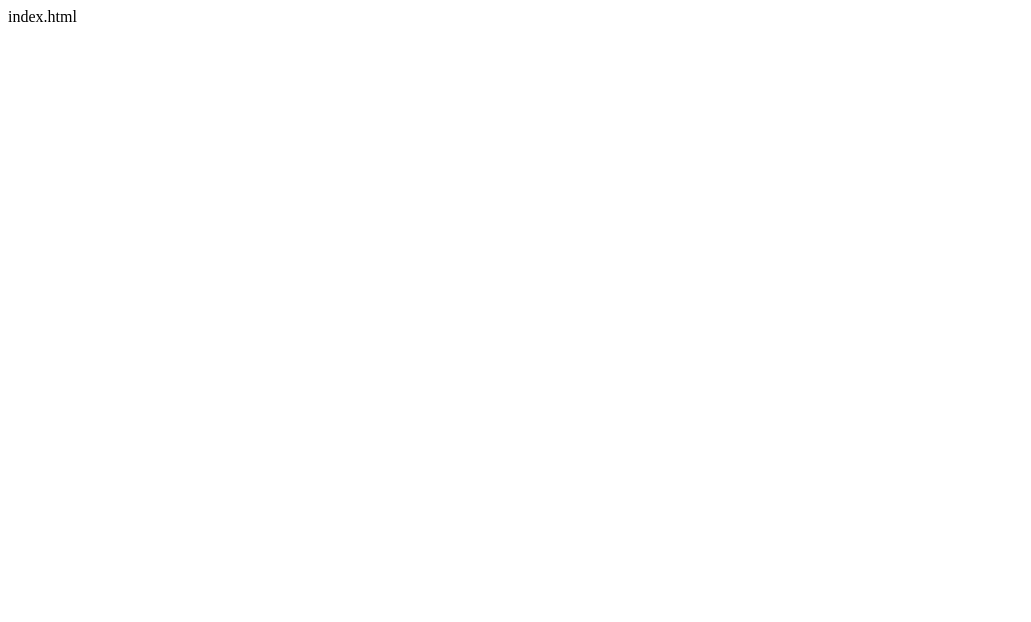
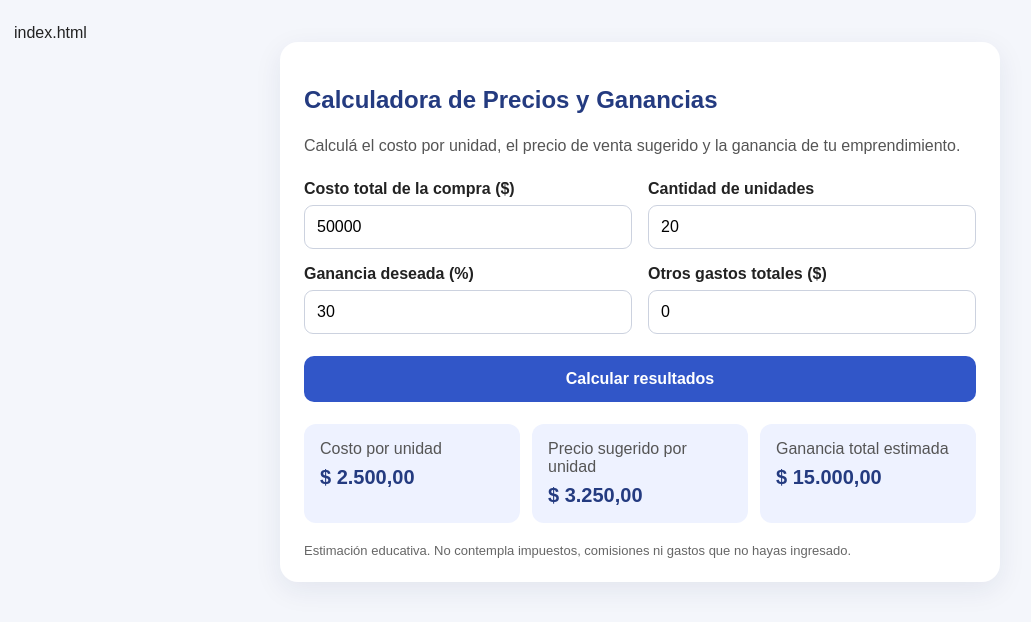
Before and after one commit to carinayoads-prog/calculadora-precios-ganancia, a plain HTML site: page index.html in a window 1280 px wide. Shown: the whole page, without its empty margins (0-1031 px from the left). Drawn offline with Linux system fonts and the light colour scheme.

Commit message:
Update index.html

```diff
--- a/index.html
+++ b/index.html
@@ -1 +1,239 @@
 index.html
+<!DOCTYPE html>
+<html lang="es">
+<head>
+  <meta charset="UTF-8">
+  <meta name="viewport" content="width=device-width, initial-scale=1.0">
+  <title>Calculadora de Precios y Ganancias</title>
+  <style>
+    * {
+      box-sizing: border-box;
+    }
+
+    body {
+      margin: 0;
+      padding: 24px 14px;
+      font-family: Arial, sans-serif;
+      background: #f4f6fb;
+      color: #222;
+    }
+
+    main {
+      max-width: 720px;
+      margin: auto;
+    }
+
+    .card {
+      background: white;
+      padding: 24px;
+      border-radius: 18px;
+      box-shadow: 0 8px 28px #17255414;
+    }
+
+    h1 {
+      color: #243b80;
+    }
+
+    p {
+      line-height: 1.5;
+      color: #555;
+    }
+
+    .grid {
+      display: grid;
+      grid-template-columns: repeat(auto-fit, minmax(220px, 1fr));
+      gap: 16px;
+      margin: 22px 0;
+    }
+
+    label {
+      display: block;
+      font-weight: bold;
+      margin-bottom: 7px;
+    }
+
+    input {
+      width: 100%;
+      padding: 12px;
+      border: 1px solid #ccd2df;
+      border-radius: 9px;
+      font-size: 16px;
+    }
+
+    button {
+      width: 100%;
+      padding: 14px;
+      border: 0;
+      border-radius: 10px;
+      background: #3156c8;
+      color: white;
+      font-size: 16px;
+      font-weight: bold;
+      cursor: pointer;
+    }
+
+    button:hover {
+      background: #2545a7;
+    }
+
+    .results {
+      display: none;
+      margin-top: 22px;
+      gap: 12px;
+      grid-template-columns: repeat(auto-fit, minmax(170px, 1fr));
+    }
+
+    .result {
+      padding: 16px;
+      border-radius: 12px;
+      background: #eef2ff;
+    }
+
+    .result span {
+      display: block;
+      margin-bottom: 8px;
+      color: #555;
+    }
+
+    .result strong {
+      color: #243b80;
+      font-size: 20px;
+      overflow-wrap: anywhere;
+    }
+
+    .error {
+      color: #b42318;
+    }
+
+    footer {
+      margin-top: 20px;
+      font-size: 13px;
+      color: #666;
+    }
+  </style>
+</head>
+<body>
+  <main>
+    <section class="card">
+      <h1>Calculadora de Precios y Ganancias</h1>
+
+      <p>
+        Calculá el costo por unidad, el precio de venta
+        sugerido y la ganancia de tu emprendimiento.
+      </p>
+
+      <div class="grid">
+        <div>
+          <label for="cost">Costo total de la compra ($)</label>
+          <input id="cost" type="number" min="0"
+            step="0.01" value="50000">
+        </div>
+
+        <div>
+          <label for="quantity">Cantidad de unidades</label>
+          <input id="quantity" type="number" min="1"
+            step="1" value="20">
+        </div>
+
+        <div>
+          <label for="margin">Ganancia deseada (%)</label>
+          <input id="margin" type="number" min="0"
+            step="0.1" value="30">
+        </div>
+
+        <div>
+          <label for="extra">Otros gastos totales ($)</label>
+          <input id="extra" type="number" min="0"
+            step="0.01" value="0">
+        </div>
+      </div>
+
+      <button id="calculate" type="button">
+        Calcular resultados
+      </button>
+
+      <p id="error" class="error" role="alert"></p>
+
+      <div id="results" class="results" aria-live="polite">
+        <div class="result">
+          <span>Costo por unidad</span>
+          <strong id="unitCost">$0</strong>
+        </div>
+
+        <div class="result">
+          <span>Precio sugerido por unidad</span>
+          <strong id="salePrice">$0</strong>
+        </div>
+
+        <div class="result">
+          <span>Ganancia total estimada</span>
+          <strong id="profit">$0</strong>
+        </div>
+      </div>
+
+      <footer>
+        Estimación educativa. No contempla impuestos,
+        comisiones ni gastos que no hayas ingresado.
+      </footer>
+    </section>
+  </main>
+
+  <script>
+    const money = value =>
+      new Intl.NumberFormat("es-AR", {
+        style: "currency",
+        currency: "ARS",
+        maximumFractionDigits: 2
+      }).format(value);
+
+    document.getElementById("calculate")
+      .addEventListener("click", () => {
+        const cost = Number(
+          document.getElementById("cost").value
+        );
+        const quantity = Number(
+          document.getElementById("quantity").value
+        );
+        const margin = Number(
+          document.getElementById("margin").value
+        );
+        const extra = Number(
+          document.getElementById("extra").value
+        );
+
+        const error = document.getElementById("error");
+        const results = document.getElementById("results");
+
+        if (
+          ![cost, quantity, margin, extra].every(Number.isFinite) ||
+          cost < 0 || quantity <= 0 ||
+          margin < 0 || extra < 0
+        ) {
+          error.textContent =
+            "Ingresá valores válidos. Los costos y gastos no pueden ser negativos y la cantidad debe ser mayor que cero.";
+          results.style.display = "none";
+          return;
+        }
+
+        const totalCost = cost + extra;
+        const unitCost = totalCost / quantity;
+        const salePrice = unitCost * (1 + margin / 100);
+        const totalProfit = salePrice * quantity - totalCost;
+
+        document.getElementById("unitCost").textContent =
+          money(unitCost);
+
+        document.getElementById("salePrice").textContent =
+          money(salePrice);
+
+        document.getElementById("profit").textContent =
+          money(totalProfit);
+
+        error.textContent = "";
+        results.style.display = "grid";
+      });
+
+    document.getElementById("calculate").click();
+  </script>
+</body>
+</html>
```
